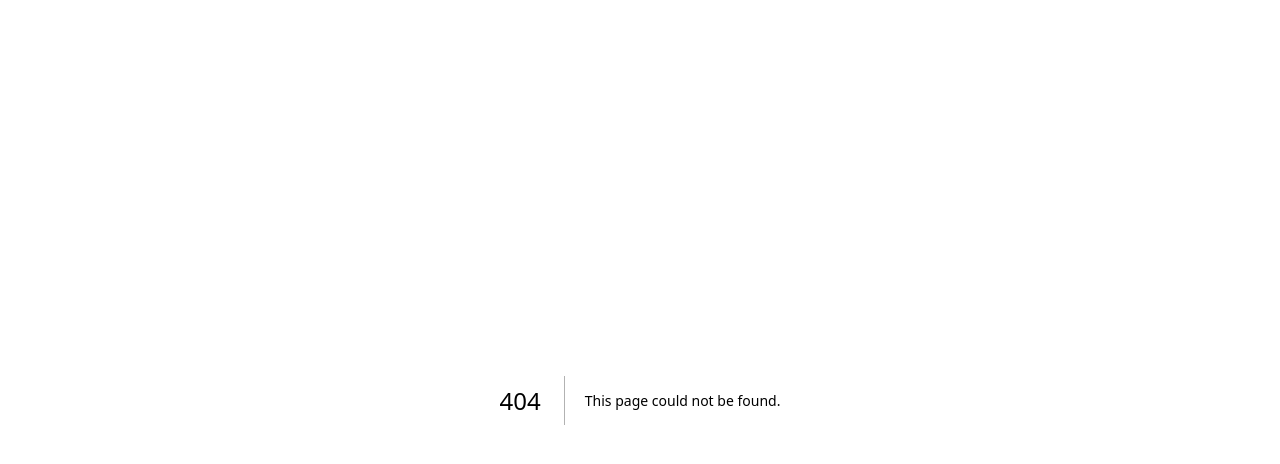
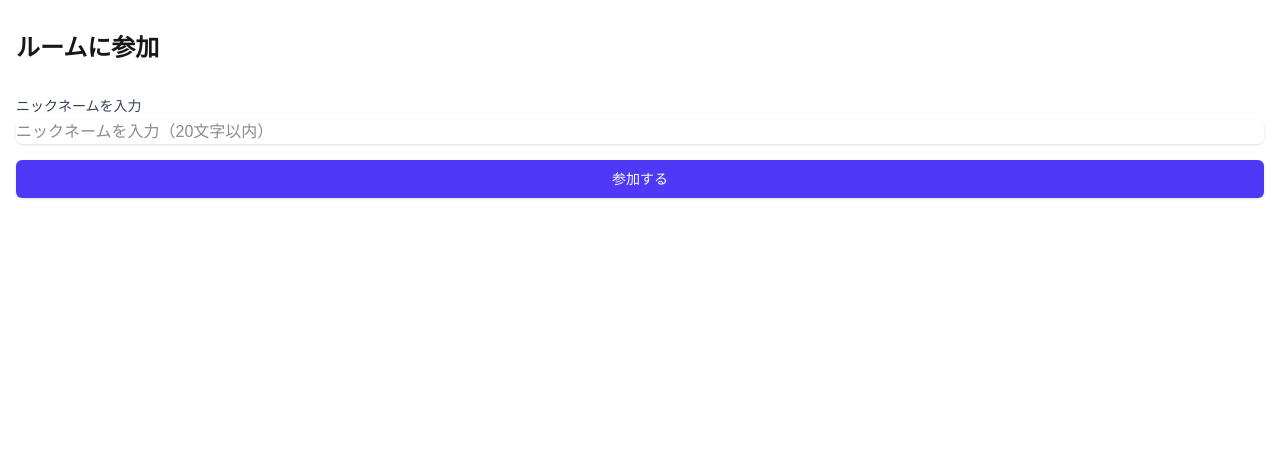
Before and after one commit to setsumaru1992/pokemon-shitteru, a Next.js app: page /rooms/1/join in a window 1280 px wide. Before the commit this address had no page. Shown: the top 464 px of the page. Built offline with nearby package versions, Linux system fonts and the light colour scheme.

Commit message:
src/app/rooms/[roomCode]/join/page.tsx

```diff
--- /dev/null
+++ b/src/app/rooms/[roomCode]/join/page.tsx
@@ -0,0 +1,72 @@
+"use client";
+
+import { useState } from "react";
+
+import { useCreateParticipant } from "@/frontend/features/participants/useCreateParticipant";
+
+import type { ReactNode } from "react";
+
+type Props = {
+  params: {
+    roomCode: string;
+  };
+};
+
+const JoinRoomPage = ({ params }: Props): ReactNode => {
+  const [nickname, setNickname] = useState("");
+  const { error, participantId, isLoading, createParticipant } =
+    useCreateParticipant();
+
+  const handleSubmit = async (e: React.FormEvent): Promise<void> => {
+    e.preventDefault();
+    await createParticipant(nickname);
+  };
+
+  return (
+    <div className="container mx-auto px-4 py-8">
+      <h1 className="text-2xl font-bold mb-8">ルームに参加</h1>
+
+      <form onSubmit={handleSubmit} className="space-y-4">
+        <div>
+          <label
+            htmlFor="nickname"
+            className="block text-sm font-medium text-gray-700"
+          >
+            ニックネームを入力
+          </label>
+          <input
+            type="text"
+            id="nickname"
+            value={nickname}
+            onChange={(e) => setNickname(e.target.value)}
+            className="mt-1 block w-full rounded-md border-gray-300 shadow-sm focus:border-indigo-500 focus:ring-indigo-500"
+            required
+            minLength={1}
+            maxLength={20}
+            placeholder="ニックネームを入力（20文字以内）"
+          />
+        </div>
+
+        {error && <div className="text-red-600 text-sm">{error}</div>}
+
+        <button
+          type="submit"
+          disabled={isLoading}
+          className="w-full flex justify-center py-2 px-4 border border-transparent rounded-md shadow-sm text-sm font-medium text-white bg-indigo-600 hover:bg-indigo-700 focus:outline-none focus:ring-2 focus:ring-offset-2 focus:ring-indigo-500 disabled:opacity-50"
+        >
+          {isLoading ? "作成中..." : "参加する"}
+        </button>
+      </form>
+
+      {participantId && (
+        <div className="mt-8 p-4 bg-green-50 rounded-md">
+          <h2 className="text-lg font-medium text-green-800">
+            参加者を作成しました！
+          </h2>
+        </div>
+      )}
+    </div>
+  );
+};
+
+export default JoinRoomPage;
--- /dev/null
+++ b/src/frontend/api/participants.ts
@@ -0,0 +1,24 @@
+export type CreateParticipantResponse = {
+  id: string;
+  nickname: string;
+};
+
+export async function createParticipant(
+  nickname: string
+): Promise<CreateParticipantResponse> {
+  const response = await fetch("/api/participants", {
+    method: "POST",
+    headers: {
+      "Content-Type": "application/json",
+    },
+    body: JSON.stringify({ nickname }),
+  });
+
+  const data = await response.json();
+
+  if (!response.ok) {
+    throw new Error(data.message);
+  }
+
+  return data;
+}
--- /dev/null
+++ b/src/frontend/features/participants/useCreateParticipant.ts
@@ -0,0 +1,40 @@
+import { useState } from "react";
+
+import { createParticipant } from "@/frontend/api/participants";
+
+export type UseCreateParticipant = {
+  error: string;
+  participantId: string;
+  isLoading: boolean;
+  createParticipant: (nickname: string) => Promise<void>;
+};
+
+export function useCreateParticipant(): UseCreateParticipant {
+  const [error, setError] = useState("");
+  const [participantId, setParticipantId] = useState("");
+  const [isLoading, setIsLoading] = useState(false);
+
+  const handleCreateParticipant = async (nickname: string) => {
+    setError("");
+    setParticipantId("");
+    setIsLoading(true);
+
+    try {
+      const response = await createParticipant(nickname);
+      setParticipantId(response.id);
+    } catch (err) {
+      setError(
+        err instanceof Error ? err.message : "参加者の作成に失敗しました"
+      );
+    } finally {
+      setIsLoading(false);
+    }
+  };
+
+  return {
+    error,
+    participantId,
+    isLoading,
+    createParticipant: handleCreateParticipant,
+  };
+}
```
Also changed, not shown: 1 other file (tests, documents, lock files or other folders).
